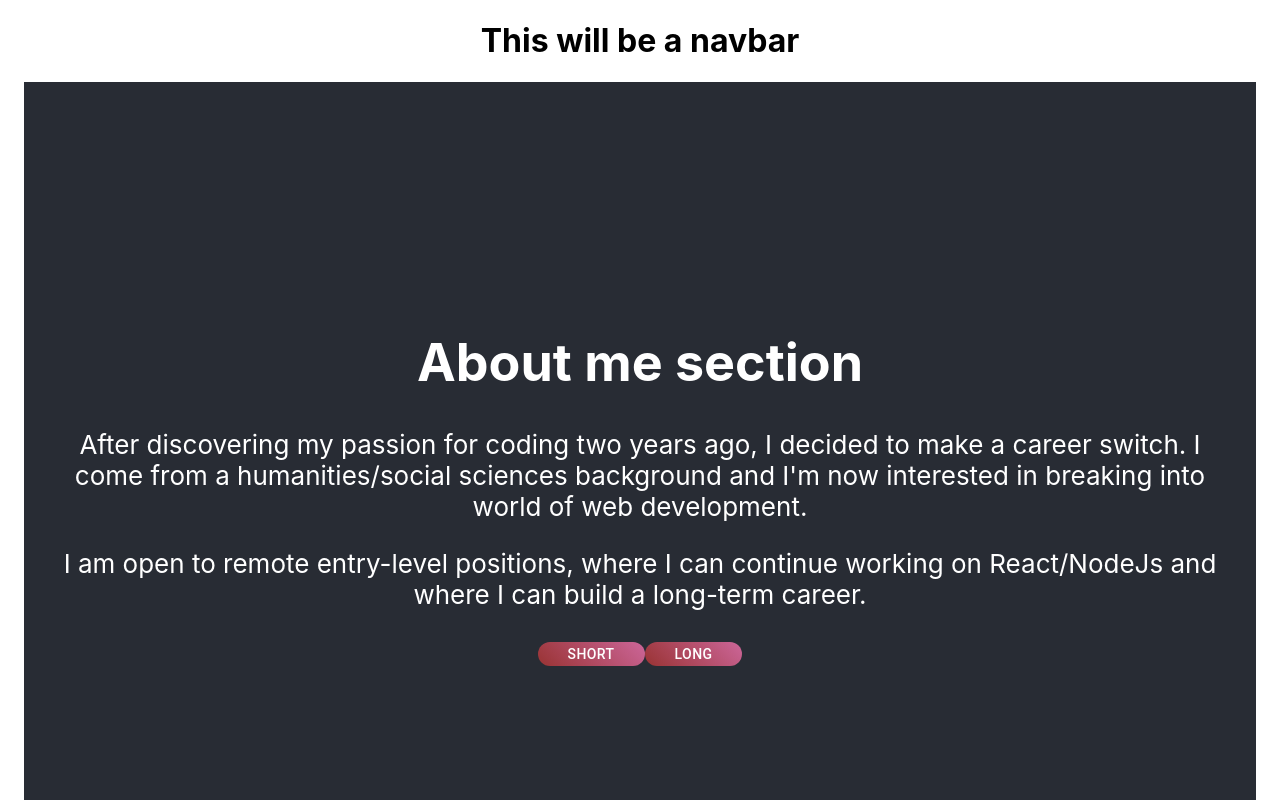
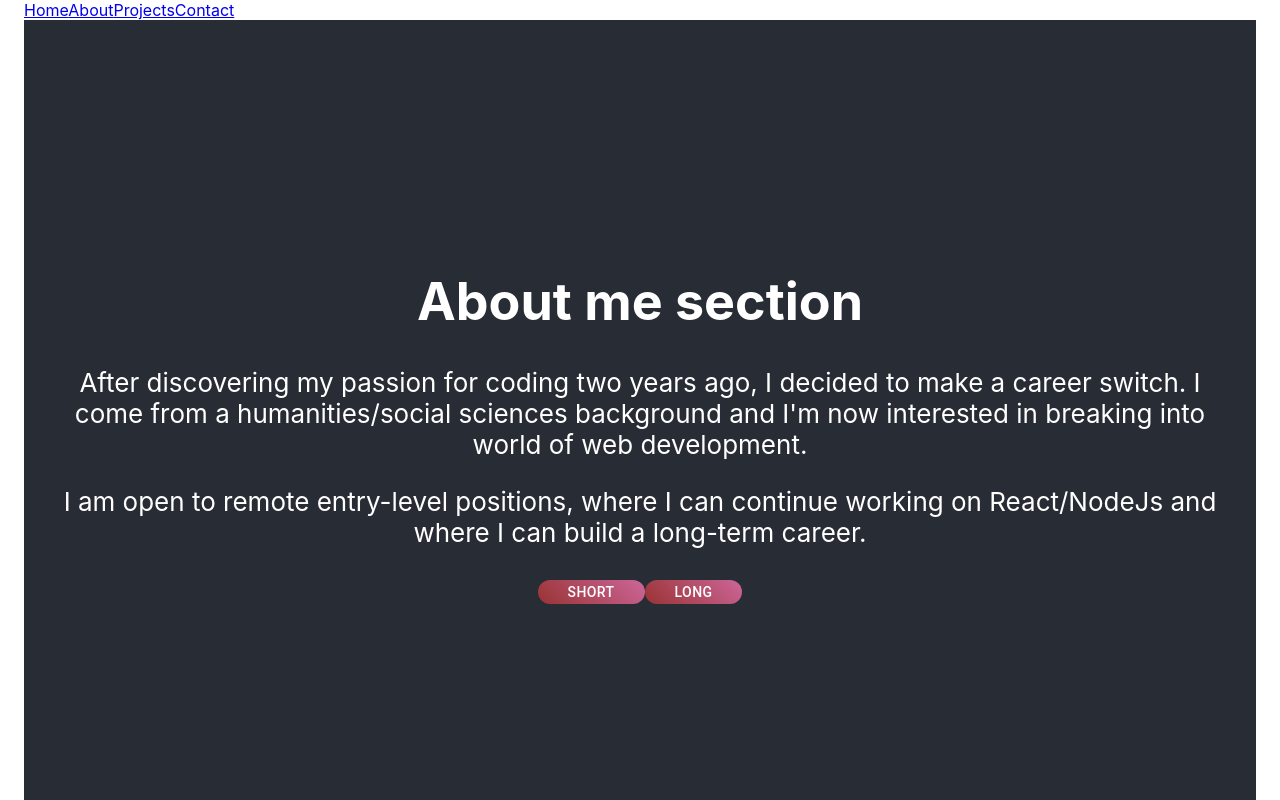
Before and after one commit to deboragaleano/portfolio-website-react, a React (Create React App) app: page / in a window 1280 px wide. Shown: the top 800 px of the page. Built offline with nearby package versions, Linux system fonts and the light colour scheme.

Commit message:
add react-router and navbar

```diff
--- a/package.json
+++ b/package.json
@@ -11,6 +11,7 @@
     "@testing-library/user-event": "^7.1.2",
     "react": "^16.13.1",
     "react-dom": "^16.13.1",
+    "react-router-dom": "^5.2.0",
     "react-scripts": "3.4.3"
   },
   "scripts": {
--- a/src/App.js
+++ b/src/App.js
@@ -1,21 +1,28 @@
 import React from 'react';
+import {BrowserRouter, Switch, Route} from 'react-router-dom';
 import './App.css';
 import Container from '@material-ui/core/Container';
 import About from './components/About';
 import Navbar from './components/Navbar';
 import Projects from './components/Projects';
-import Footer from './components/Footer';
+import Home from './components/Home';
+
 
 function App() {
   return (
-    <Container maxWidth="lg">
-      <div className="App">
-        <Navbar />
-        <About />
-        <Projects />
-        <Footer />
-      </div>
-    </Container>
+    <BrowserRouter >
+      <Container maxWidth="lg">
+         <Navbar />
+
+        <div className="App">
+          <Switch>
+            <Route exact path='/' component={Home} />
+            <Route exact path='/about' component={About} />
+            <Route exact path='/projects' component={Projects} />
+          </Switch>
+        </div>
+      </Container>
+    </BrowserRouter>
   );
 }
 
--- /dev/null
+++ b/src/components/Home.js
@@ -0,0 +1,16 @@
+import React from 'react'
+import About from './About';
+import Projects from './Projects'
+import Footer from './Footer'
+
+function Home() {
+    return (
+        <div>
+            <About />
+            <Projects />
+            <Footer />
+        </div>
+    )
+}
+
+export default Home
--- a/src/components/Navbar.js
+++ b/src/components/Navbar.js
@@ -1,9 +1,13 @@
-import React from 'react'
+import React from 'react';
+import {NavLink} from 'react-router-dom';
 
 function Navbar() {
     return (
         <div>
-            <h1>This will be a navbar</h1>
+            <NavLink exact to="/">Home</NavLink>
+            <NavLink exact to="/about">About</NavLink>
+            <NavLink exact to="/projects">Projects</NavLink>
+            <NavLink exact to="/contact">Contact</NavLink>
         </div>
     )
 }
--- a/src/components/Projects.js
+++ b/src/components/Projects.js
@@ -27,8 +27,8 @@ function Projects() {
             </Grid>
                 <Button
                     variant='contained'
-                    color="secondary"
-                >See more</Button>
+                    color="secondary">
+                See more</Button>
         </div>
     )
 }
```
Also changed, not shown: 1 other file (tests, documents, lock files or other folders).
